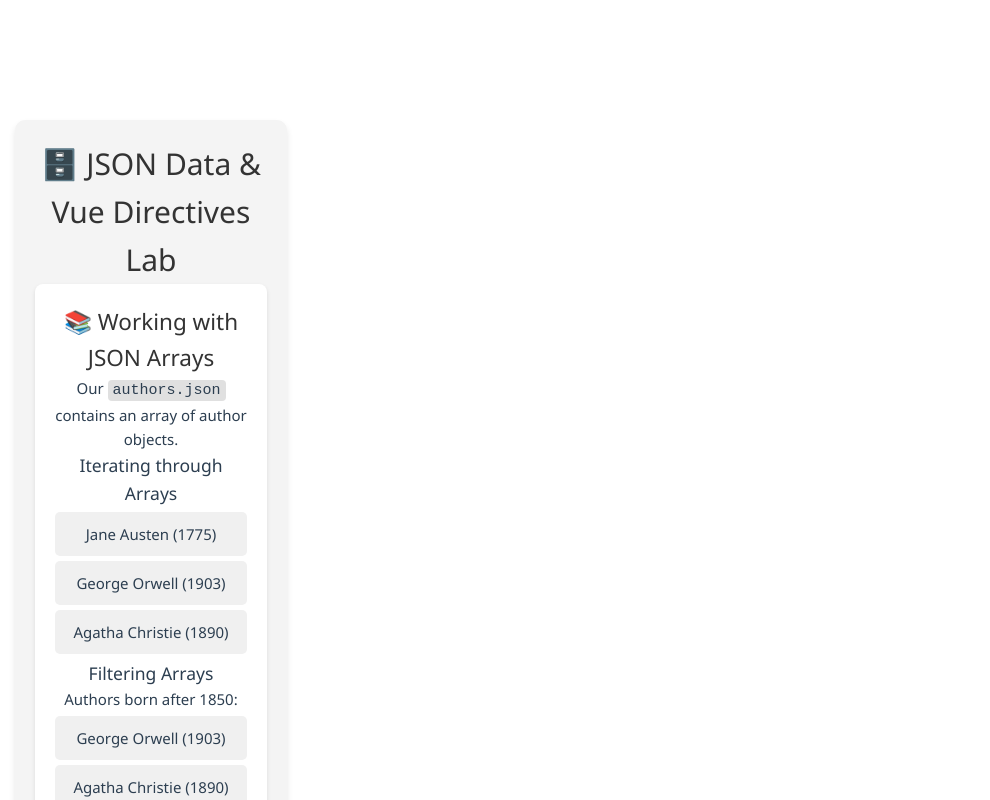
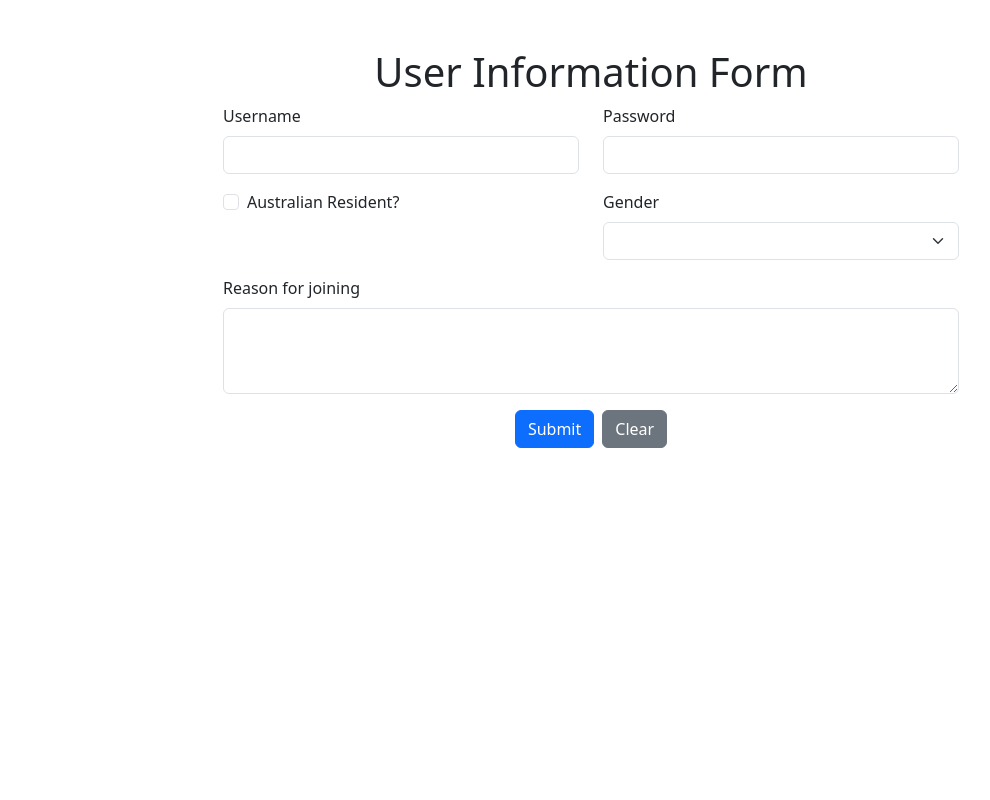
Before and after one commit to Jhon-DmH/FIT5032_2025_Minghan_Da_35846410_Lab12, a Vue app: page / in a window 1280 px wide. Shown: the top 800 px of the page, without its empty margins (49-1039 px from the left). Built offline with nearby package versions, Linux system fonts and the light colour scheme.

Commit message:
week3 activity1-6 completed

```diff
--- a/package.json
+++ b/package.json
@@ -13,6 +13,7 @@
     "format": "prettier --write src/"
   },
   "dependencies": {
+    "bootstrap": "^5.3.7",
     "vue": "^3.5.17"
   },
   "devDependencies": {
--- a/src/App.vue
+++ b/src/App.vue
@@ -1,20 +1,10 @@
-<template>
-  <div id="app">
-    <JSON />
-  </div>
-</template>
-
 <script setup>
 import JSON from './components/JSON.vue'
+import Form from './components/Form.vue'
 </script>
 
-<style>
-#app {
-  font-family: Avenir, Helvetica, Arial, sans-serif;
-  -webkit-font-smoothing: antialiased;
-  -moz-osx-font-smoothing: grayscale;
-  text-align: center;
-  color: #2c3e50;
-  margin-top: 60px;
-}
-</style>
+<template>
+  <!-- <JSON />-->
+  <!-- <JSONSolution /> -->
+  <Form />
+</template>
--- a/src/assets/base.css
+++ b/src/assets/base.css
@@ -35,7 +35,7 @@
 
   --section-gap: 160px;
 }
-
+/*
 @media (prefers-color-scheme: dark) {
   :root {
     --color-background: var(--vt-c-black);
@@ -49,7 +49,7 @@
     --color-text: var(--vt-c-text-dark-2);
   }
 }
-
+*/
 *,
 *::before,
 *::after {
--- /dev/null
+++ b/src/components/Form.vue
@@ -0,0 +1,145 @@
+<template>
+    <div class="container mt-5">
+      <div class="row">
+        <div class="col-md-8 offset-md-2">
+          <h1 class="text-center">User Information Form</h1>
+          <form @submit.prevent="submitForm">
+            <div class="row mb-3">
+              <div class="col-md-6">
+                <label for="username" class="form-label">Username</label>
+                <input
+                  type="text"
+                  class="form-control"
+                  id="username"
+                  v-model="formData.username"
+                >
+              </div>
+              <div class="col-md-6">
+                <label for="password" class="form-label">Password</label>
+                <input
+                  type="password"
+                  class="form-control"
+                  id="password"
+                  v-model="formData.password"
+                >
+              </div>
+            </div>
+
+            <div class="row mb-3">
+              <div class="col-md-6">
+                <div class="form-check">
+                  <input
+                    type="checkbox"
+                    class="form-check-input"
+                    id="isAustralian"
+                    v-model="formData.isAustralian"
+                  >
+                  <label class="form-check-label" for="isAustralian">
+                    Australian Resident?
+                  </label>
+                </div>
+              </div>
+              <div class="col-md-6">
+                <label for="gender" class="form-label">Gender</label>
+                <select
+                  class="form-select"
+                  id="gender"
+                  v-model="formData.gender"
+                >
+                  <option value="male">Male</option>
+                  <option value="female">Female</option>
+                  <option value="other">Other</option>
+                </select>
+              </div>
+            </div>
+
+            <div class="mb-3">
+              <label for="reason" class="form-label">Reason for joining</label>
+              <textarea
+                class="form-control"
+                id="reason"
+                rows="3"
+                v-model="formData.reason"
+              ></textarea>
+            </div>
+
+            <div class="text-center">
+              <button type="submit" class="btn btn-primary me-2">Submit</button>
+              <button
+                type="button"
+                class="btn btn-secondary"
+                @click="clearForm"
+              >
+                Clear
+              </button>
+            </div>
+          </form>
+        </div>
+      </div>
+    </div>
+<div class="row mt-5" v-if="submittedCards.length">
+   <div class="d-flex flex-wrap justify-content-start">
+      <div v-for="(card, index) in submittedCards" :key="index" class="card m-2" style="width: 18rem;">
+         <div class="card-header">
+            User Information
+         </div>
+         <ul class="list-group list-group-flush">
+            <li class="list-group-item">Username: {{ card.username }}</li>
+            <li class="list-group-item">Password: {{ card.password }}</li>
+            <li class="list-group-item">Australian Resident: {{ card.isAustralian ? 'Yes' : 'No' }}</li>
+            <li class="list-group-item">Gender: {{ card.gender }}</li>
+            <li class="list-group-item">Reason: {{ card.reason }}</li>
+         </ul>
+      </div>
+   </div>
+</div>
+  </template>
+
+
+<script setup>
+// Our logic will go here
+import { ref } from 'vue';
+
+const formData = ref({
+    username: '',
+    password: '',
+    isAustralian: false,
+    reason: '',
+    gender: ''
+});
+
+const submittedCards = ref([]);
+
+const submitForm = () => {
+    submittedCards.value.push({
+        ...formData.value
+    });
+};
+
+const clearForm = () => {
+  formData.value.username     = '';
+  formData.value.password     = '';
+  formData.value.isAustralian = false;
+  formData.value.reason       = '';
+  formData.value.gender       = '';
+
+  submittedCards.value = [];
+};
+</script>
+
+<style scoped>
+   .card {
+   border: 1px solid #ccc;
+   border-radius: 10px;
+   box-shadow: 0 2px 4px rgba(0, 0, 0, 0.1);
+   }
+   .card-header {
+   background-color: #275FDA;
+   color: white;
+   padding: 10px;
+   border-radius: 10px 10px 0 0;
+   }
+   .list-group-item {
+   padding: 10px;
+   }
+</style>
--- a/src/main.js
+++ b/src/main.js
@@ -1,6 +1,10 @@
-import './assets/main.css'
+// import './assets/main.css'
+// import './style.css'
+
 
 import { createApp } from 'vue'
 import App from './App.vue'
 
+import 'bootstrap/dist/css/bootstrap.min.css'
+
 createApp(App).mount('#app')
--- /dev/null
+++ b/src/style.css
@@ -0,0 +1,26 @@
+ /* Tag selectors */
+ h1 {
+    text-align: center;
+    margin-top: 20px;
+    text-shadow: 4px 4px 8px rgba(0, 0, 0, 0.5);
+}
+
+ /* Class selectors */
+ .form {
+    text-align: center;
+    margin-top: 50px;
+}
+
+ /* ID selectors */
+ #username:focus,
+ #password:focus,
+ #isAustralian:focus,
+ #reason:focus {
+     border: 4px, solid, #FF6347; /* More obvious border color change (Tomato) */
+     background-color: #FFEBE8; /* Light background color change */
+ }
+
+ /* Attribute selectors */
+select[id="gender"] {
+    background-color: #d3d3d3; /* Default background color set to gray */
+}
```
Also changed, not shown: 1 other file (tests, documents, lock files or other folders).
